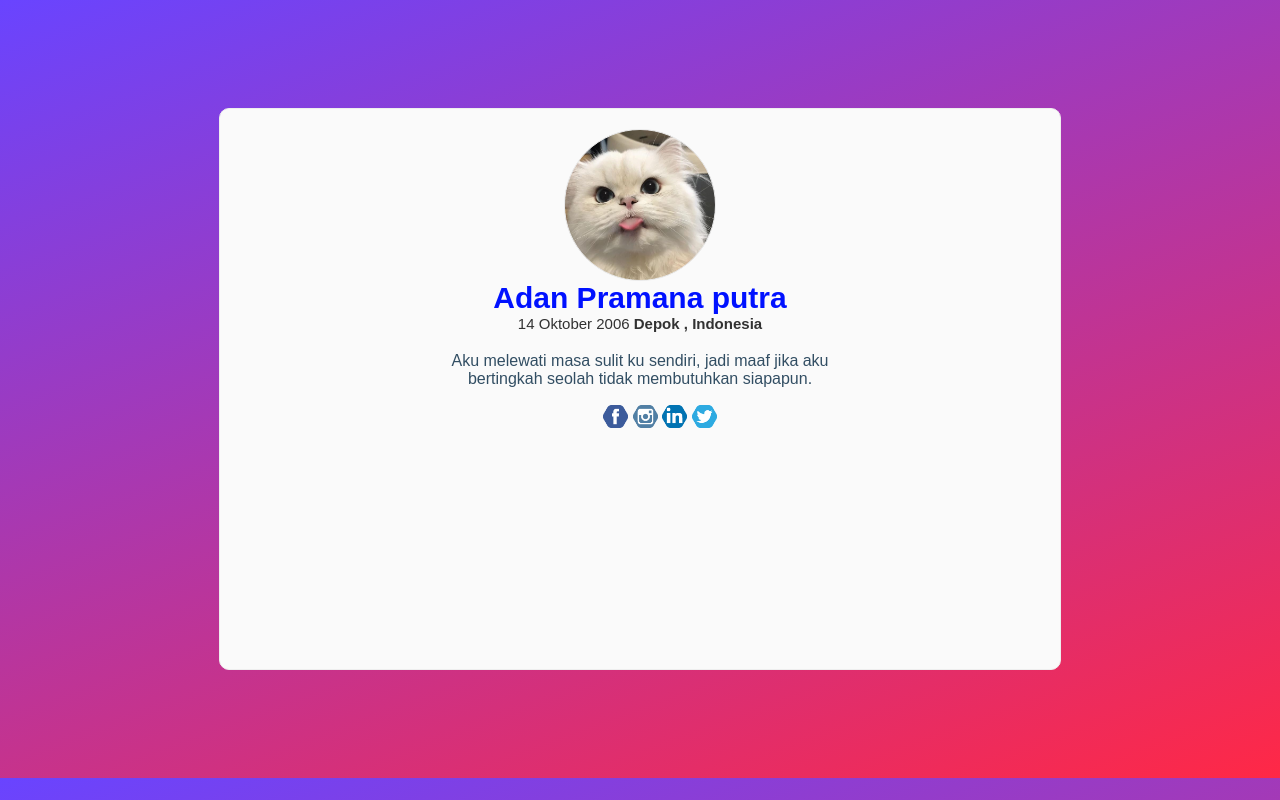
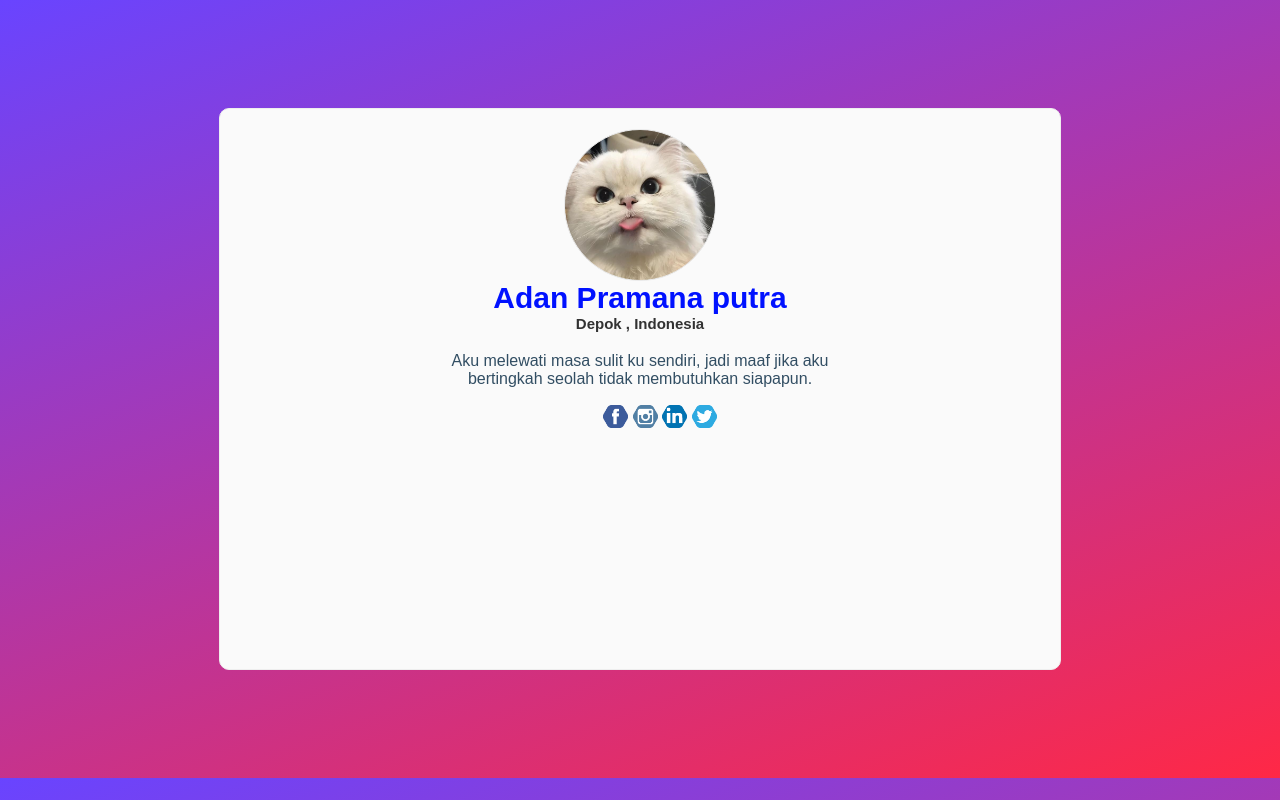
Before and after one commit to Humanerror3/Humanerror3.github.io, a plain HTML site: page index.html in a window 1280 px wide. Drawn offline with Linux system fonts and the light colour scheme; a web font is replaced by a local one.

Commit message:
Update index.html

```diff
--- a/index.html
+++ b/index.html
@@ -8,7 +8,7 @@
     <div class="main">
       <div class="img"></div>
       <h1>Adan Pramana putra</h1>
-      <div class="text">14 Oktober 2006 <strong>Depok , Indonesia</strong></div>
+      <div class="text"><strong>Depok , Indonesia</strong></div>
       <p>
         Aku melewati masa sulit ku sendiri, jadi maaf jika aku bertingkah seolah
         tidak membutuhkan siapapun.
```
